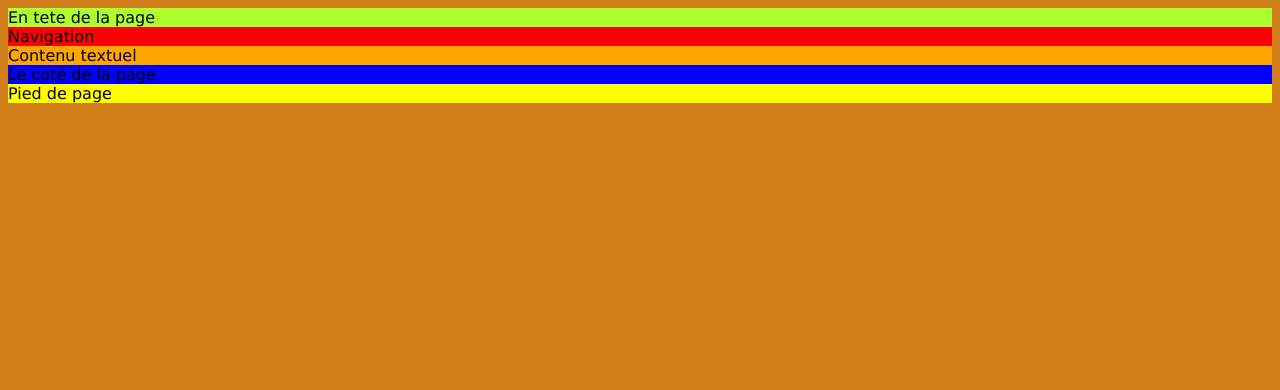
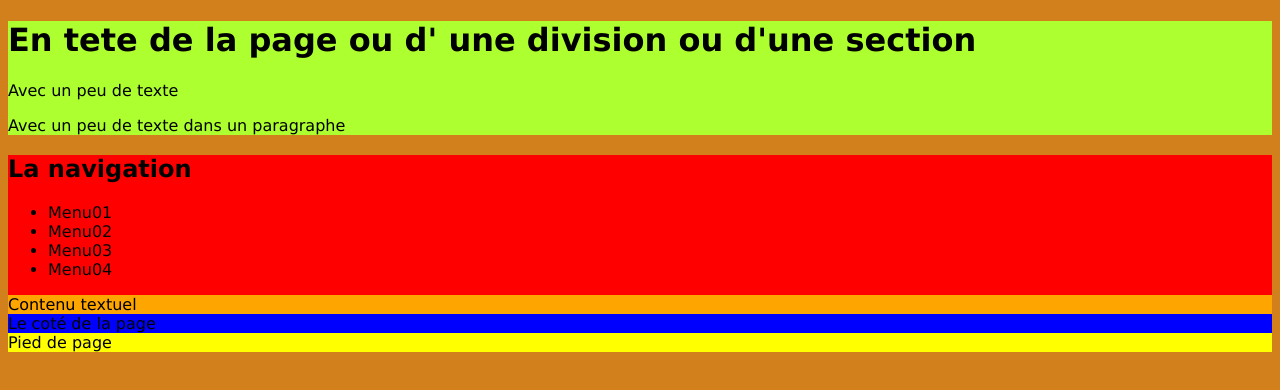
Before and after one commit to DamienThiago93230/miniSITE, a plain HTML site: page index.html in a window 1280 px wide. Drawn offline with Linux system fonts and the light colour scheme.

Commit message:
Comite06
preparation de la navigation

```diff
--- a/index.html
+++ b/index.html
@@ -14,9 +14,20 @@
     <!-- debut le div pricinpal -->
    <div>
     <!-- en-tete de la page ou d'une division ou section -->
-       <header class="fond_vert">En tete de la page</header>
+       <header class="fond_vert">
+           <h1>En tete de la page ou d' une division ou d'une section</h1>
+              <p>Avec un peu de texte</p>
+              <p>Avec un peu de texte dans un paragraphe</p>
+      </header>
     <!-- la navigation de la page -->
-       <nav class="fond_rouge">Navigation</nav>
+       <nav class="fond_rouge">
+       <h2>La navigation</h2>
+          <ul>
+              <li>Menu01</li>
+              <li>Menu02</li>
+              <li>Menu03</li>
+              <li>Menu04</li>
+          </ul>
     <!-- contenu textuel -->
        <article class="fond_orange">Contenu textuel</article>
     <!-- le coté de la page -->
```
